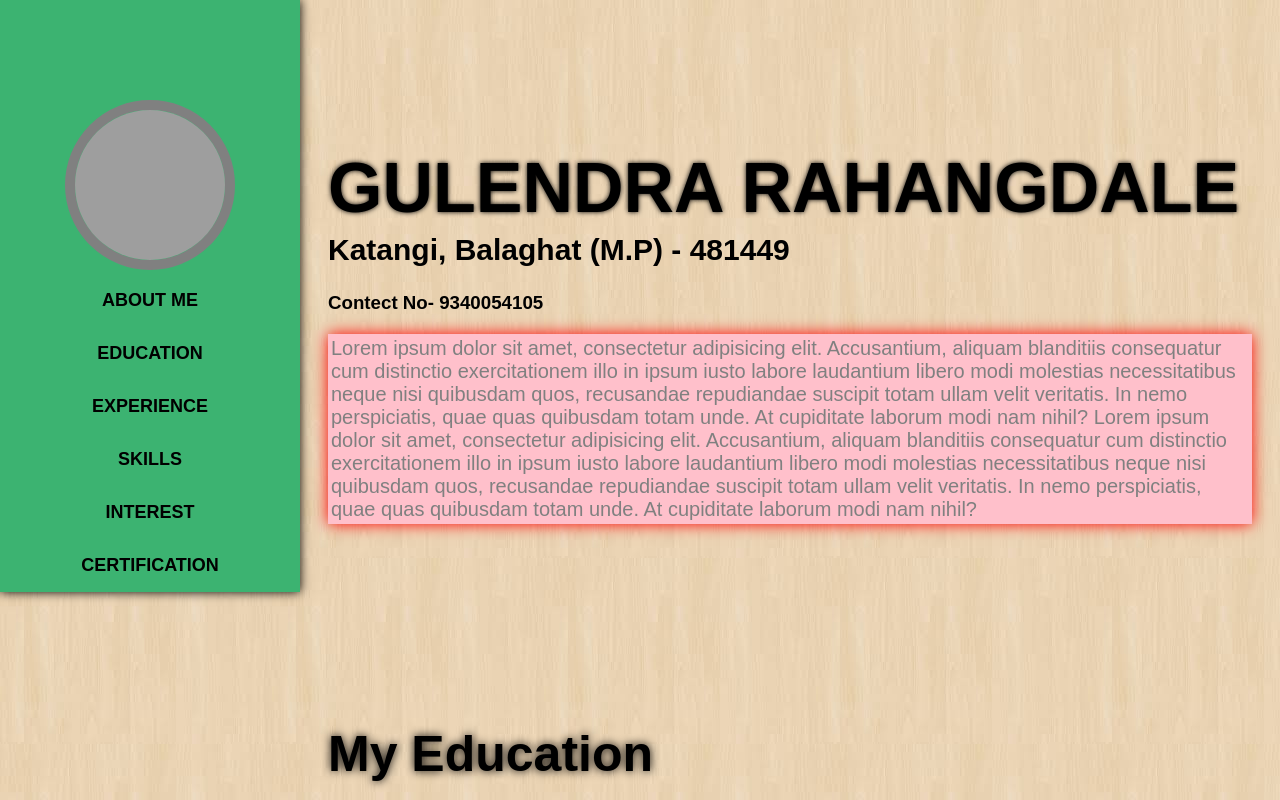
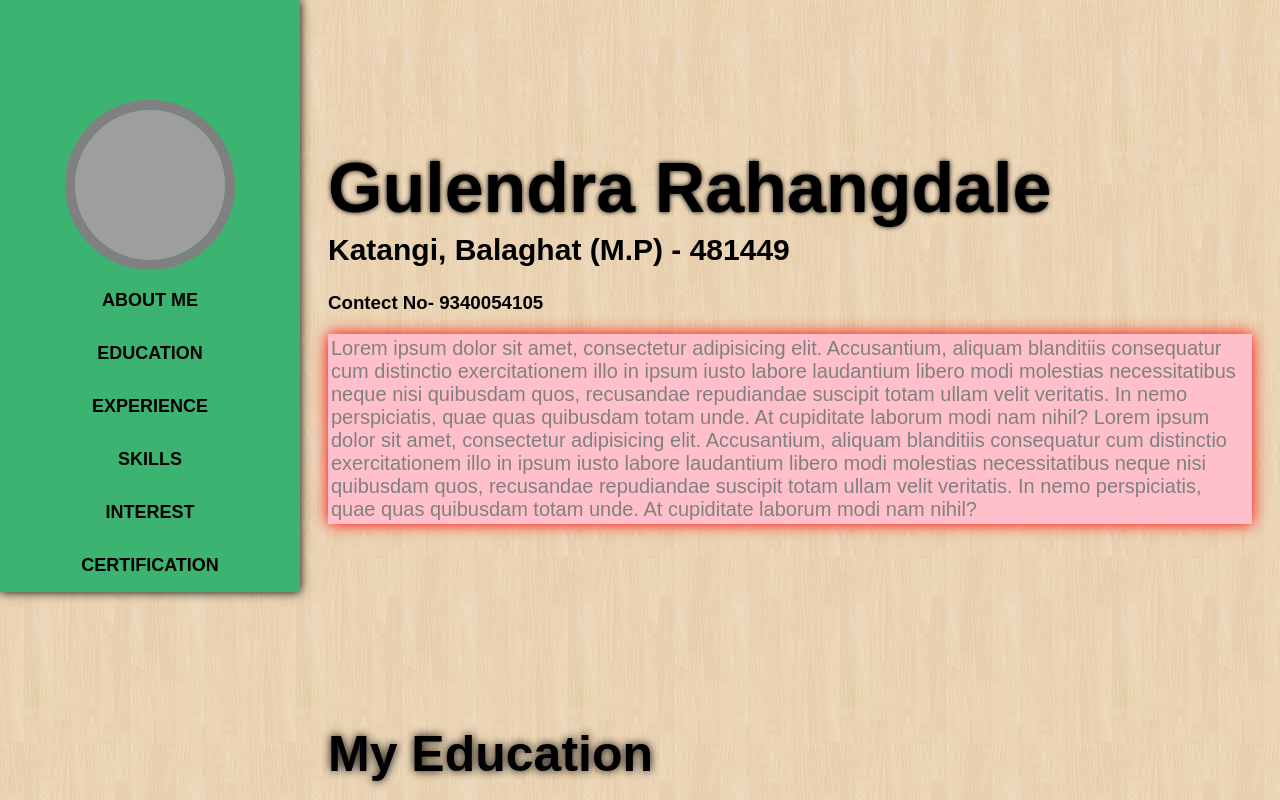
Before and after one commit to gulendra/gulendra.github.io, a plain HTML site: page index.html in a window 1280 px wide. Shown: the top 800 px of the page. Drawn offline with Linux system fonts and the light colour scheme; grey boxes are pictures that could not be loaded.

Commit message:
Update index.html

```diff
--- a/index.html
+++ b/index.html
@@ -16,8 +16,8 @@
 		<a href="#certification">Certification</a>
 		</aside>
 		<section id="about">
-			<h1><span class="fname">GULENDRA</span>
-				<span class="lname">RAHANGDALE</span>
+			<h1><span class="fname">Gulendra</span>
+				<span class="lname">Rahangdale</span>
 			</h1>
 			<h2>Katangi, Balaghat (M.P) - 481449</h2>
 			<h3>Contect No- 9340054105</h3>
```
